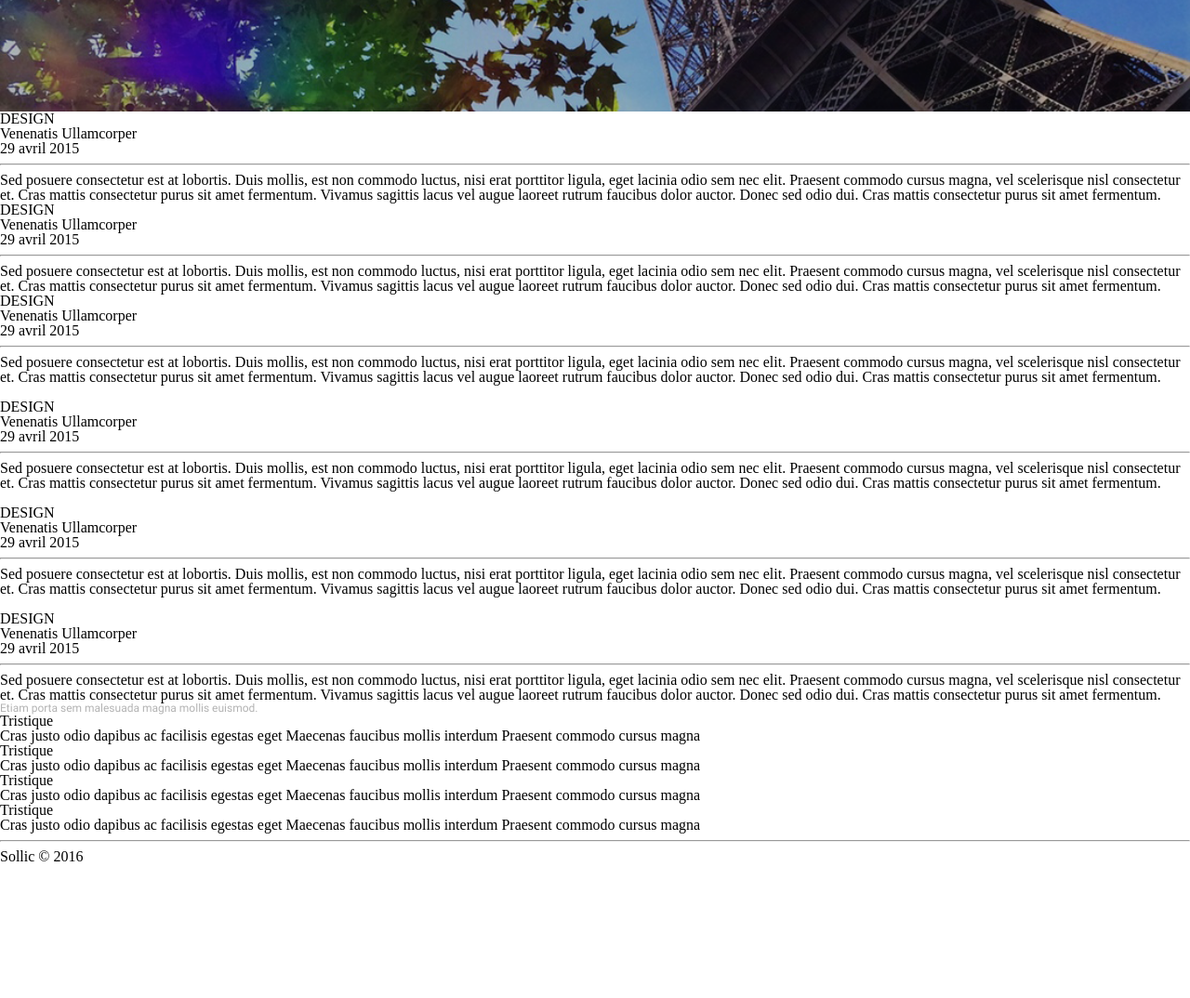
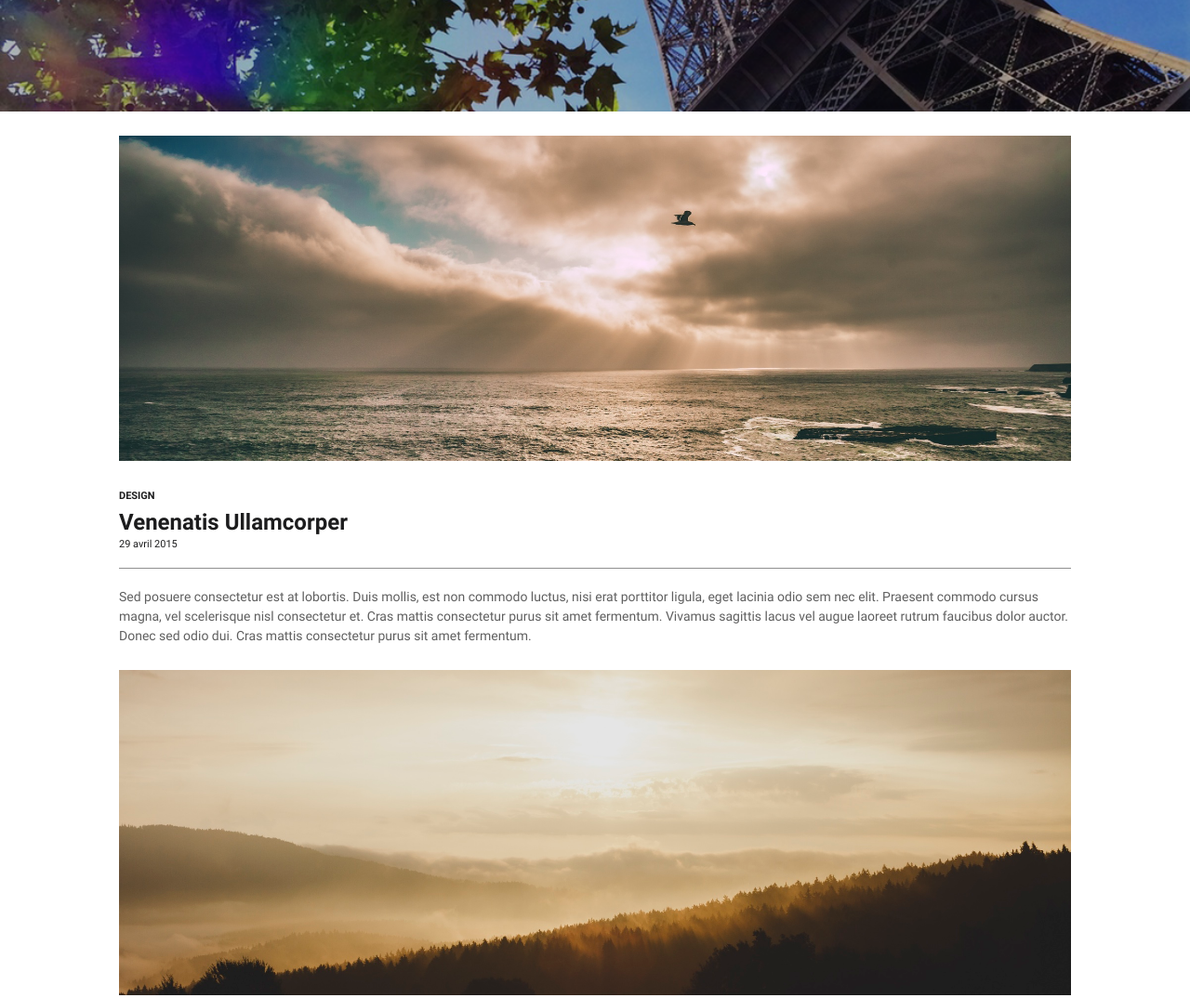
Before and after one commit to TristanLemire/Colorz, a website built with Parcel: page src/index.html in a window 1280 px wide. Shown: the part 680-1754 px from the top of the page at 93% size. Before the commit the page ends 1610 px from the top, so only its background shows below. Built offline with nearby package versions, Linux system fonts and the light colour scheme.

Commit message:
commit 4

```diff
--- /dev/null
+++ b/src/assets/scss/blocs/articles.scss
@@ -0,0 +1,37 @@
+.articles {
+  display: flex;
+  flex-direction: column;
+  align-items: center;
+
+  article {
+    margin-top: 26px;
+    width: 80%;
+
+    img {
+      width: 100%;
+      height: 350px;
+      object-fit:cover;
+    }
+
+    div {
+      border-bottom: solid 1px #8f8f8f;
+      margin-bottom: 20px;
+      h3{
+        margin-top: 29px;
+      }
+
+      h2 {
+        margin-top: 11px;
+      }
+
+      p {
+        margin-top: 6px;
+        margin-bottom: 20px;
+      }
+
+      i {
+        display: none;
+      }
+    }
+  }
+}
--- a/src/assets/scss/global/typography.scss
+++ b/src/assets/scss/global/typography.scss
@@ -29,7 +29,32 @@
 }
 
 .typo__hero__a {
-  font-family: "Roboto Bold";
+  font-family: "Roboto";
   font-size: 18px;
   color: #1c1c1d;
 }
+
+.typo__articles__h3 {
+  font-family: "Roboto Bold";
+  font-size: 11px;
+  color: #1c1c1d;
+}
+
+.typo__articles__h2 {
+  font-family: "Roboto Bold";
+  font-size: 24px;
+  color: #1c1c1d;
+}
+
+.typo__articles__date {
+  font-family: "Roboto";
+  font-size: 11px;
+  color: #1c1c1d;
+}
+
+.typo__articles__p {
+  font-family: "Roboto";
+  font-size: 14px;
+  color: #5f5f5F;
+  line-height: calc(14px*1.5);
+}
--- a/src/assets/scss/style.scss
+++ b/src/assets/scss/style.scss
@@ -3,3 +3,4 @@
 @import './global/typography.scss';
 @import './blocs/header.scss';
 @import './blocs/hero.scss';
+@import './blocs/articles.scss';
--- a/src/index.html
+++ b/src/index.html
@@ -35,14 +35,16 @@
         <a href="" class="typo__hero__a">Nullam Vulputate Tortor </a>
       </section>
 
-      <section>
+      <section class="articles">
         <article>
-          <!-- <img src="./assets/img/photo-1434472007488-8d47f604f644.jpeg" alt="" /> -->
-          <h3>DESIGN</h3>
-          <h2>Venenatis Ullamcorper</h2>
-          <p>29 avril 2015</p>
-          <hr />
-          <p>
+          <img src="./assets/img/photo-1434472007488-8d47f604f644.jpeg" alt="" />
+          <div>
+            <h3 class="typo__articles__h3">DESIGN</h3>
+            <h2 class="typo__articles__h2">Venenatis Ullamcorper</h2>
+            <p class="typo__articles__date">29 avril 2015</p>
+            <i class="fas fa-long-arrow-alt-right"></i>
+          </div>
+          <p class="typo__articles__p">
             Sed posuere consectetur est at lobortis. Duis mollis, est non
             commodo luctus, nisi erat porttitor ligula, eget lacinia odio sem
             nec elit. Praesent commodo cursus magna, vel scelerisque nisl
@@ -54,12 +56,14 @@
         </article>
 
         <article>
-          <!-- <img src="./assets/img/photo-1439723680580-bfd9d28ef9b6.jpeg" alt="" /> -->
-          <h3>DESIGN</h3>
-          <h2>Venenatis Ullamcorper</h2>
-          <p>29 avril 2015</p>
-          <hr />
-          <p>
+          <img src="./assets/img/photo-1439723680580-bfd9d28ef9b6.jpeg" alt="" />
+          <div>
+            <h3 class="typo__articles__h3">DESIGN</h3>
+            <h2 class="typo__articles__h2">Venenatis Ullamcorper</h2>
+            <p class="typo__articles__date">29 avril 2015</p>
+            <i class="fas fa-long-arrow-alt-right"></i>
+          </div>
+          <p class="typo__articles__p">
             Sed posuere consectetur est at lobortis. Duis mollis, est non
             commodo luctus, nisi erat porttitor ligula, eget lacinia odio sem
             nec elit. Praesent commodo cursus magna, vel scelerisque nisl
@@ -71,12 +75,14 @@
         </article>
 
         <article>
-          <!-- <img src="./assets/img/photo-1442589031151-61d5645469d7.jpeg" alt="" /> -->
-          <h3>DESIGN</h3>
-          <h2>Venenatis Ullamcorper</h2>
-          <p>29 avril 2015</p>
-          <hr />
-          <p>
+          <img src="./assets/img/photo-1442589031151-61d5645469d7.jpeg" alt="" />
+          <div>
+            <h3 class="typo__articles__h3">DESIGN</h3>
+            <h2 class="typo__articles__h2">Venenatis Ullamcorper</h2>
+            <p class="typo__articles__date">29 avril 2015</p>
+            <i class="fas fa-long-arrow-alt-right"></i>
+          </div>
+          <p class="typo__articles__p">
             Sed posuere consectetur est at lobortis. Duis mollis, est non
             commodo luctus, nisi erat porttitor ligula, eget lacinia odio sem
             nec elit. Praesent commodo cursus magna, vel scelerisque nisl
@@ -88,12 +94,14 @@
         </article>
 
         <article>
-          <img src="" alt="" />
-          <h3>DESIGN</h3>
-          <h2>Venenatis Ullamcorper</h2>
-          <p>29 avril 2015</p>
-          <hr />
-          <p>
+          <img src="./assets/img/photo-1434472007488-8d47f604f644.jpeg"alt="" />
+          <div>
+            <h3 class="typo__articles__h3">DESIGN</h3>
+            <h2 class="typo__articles__h2">Venenatis Ullamcorper</h2>
+            <p class="typo__articles__date">29 avril 2015</p>
+            <i class="fas fa-long-arrow-alt-right"></i>
+          </div>
+          <p class="typo__articles__p">
             Sed posuere consectetur est at lobortis. Duis mollis, est non
             commodo luctus, nisi erat porttitor ligula, eget lacinia odio sem
             nec elit. Praesent commodo cursus magna, vel scelerisque nisl
@@ -105,12 +113,14 @@
         </article>
 
         <article>
-          <img src="" alt="" />
-          <h3>DESIGN</h3>
-          <h2>Venenatis Ullamcorper</h2>
-          <p>29 avril 2015</p>
-          <hr />
-          <p>
+          <img src="./assets/img/photo-1439723680580-bfd9d28ef9b6.jpeg" alt="" />
+          <div>
+            <h3 class="typo__articles__h3">DESIGN</h3>
+            <h2 class="typo__articles__h2">Venenatis Ullamcorper</h2>
+            <p class="typo__articles__date">29 avril 2015</p>
+            <i class="fas fa-long-arrow-alt-right"></i>
+          </div>
+          <p class="typo__articles__p">
             Sed posuere consectetur est at lobortis. Duis mollis, est non
             commodo luctus, nisi erat porttitor ligula, eget lacinia odio sem
             nec elit. Praesent commodo cursus magna, vel scelerisque nisl
@@ -122,12 +132,14 @@
         </article>
 
         <article>
-          <img src="" alt="" />
-          <h3>DESIGN</h3>
-          <h2>Venenatis Ullamcorper</h2>
-          <p>29 avril 2015</p>
-          <hr />
-          <p>
+          <img src="./assets/img/photo-1442589031151-61d5645469d7.jpeg" alt="" />
+          <div>
+            <h3 class="typo__articles__h3">DESIGN</h3>
+            <h2 class="typo__articles__h2">Venenatis Ullamcorper</h2>
+            <p class="typo__articles__date">29 avril 2015</p>
+            <i class="fas fa-long-arrow-alt-right"></i>
+          </div>
+          <p class="typo__articles__p">
             Sed posuere consectetur est at lobortis. Duis mollis, est non
             commodo luctus, nisi erat porttitor ligula, eget lacinia odio sem
             nec elit. Praesent commodo cursus magna, vel scelerisque nisl
```
